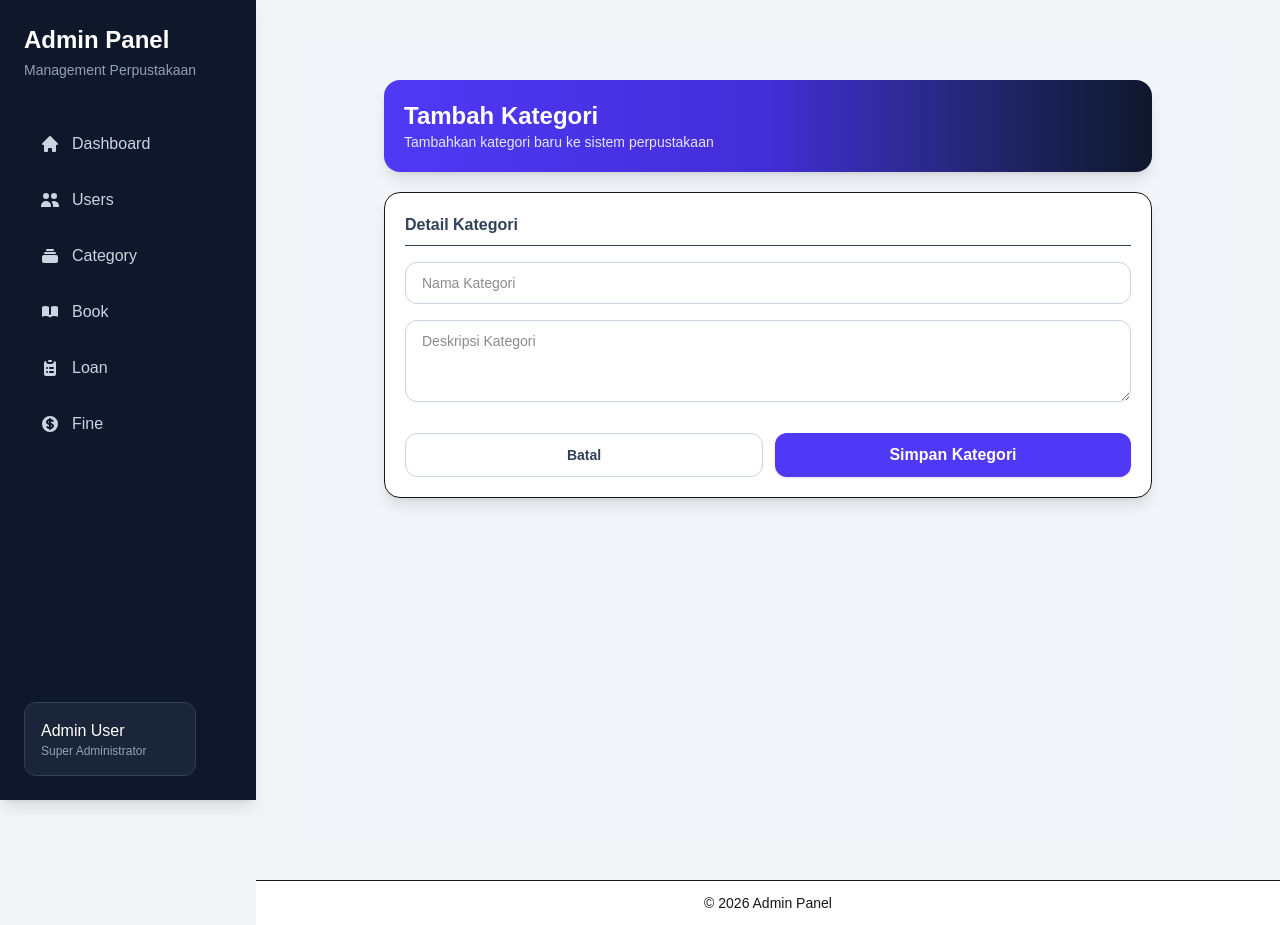
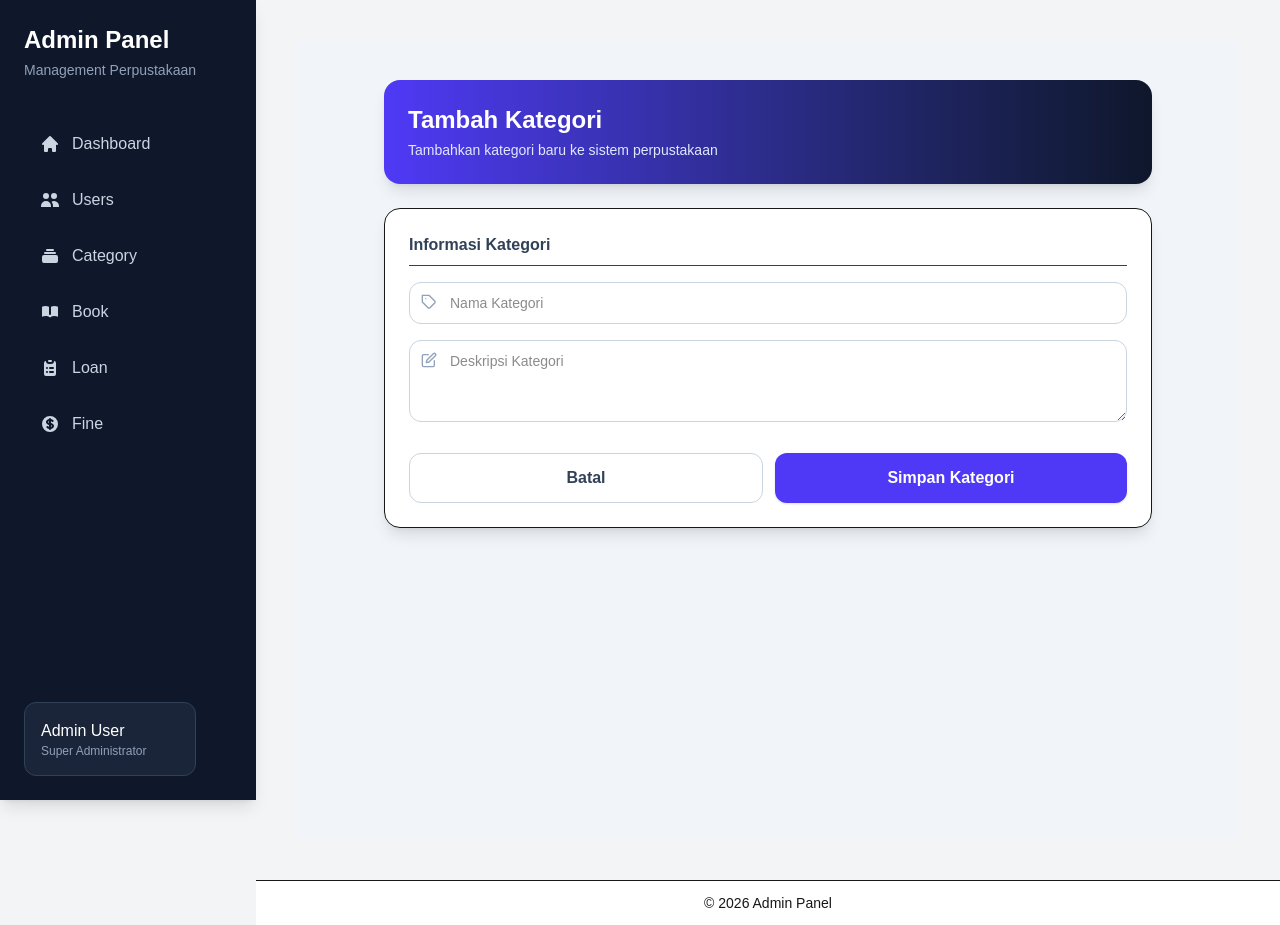
Before and after one commit to syidiqisyididiqi-hash/perpustakaan_frontend, a Next.js app: page /admin/category/create in a window 1280 px wide. Built offline with nearby package versions, Linux system fonts and the light colour scheme.

Commit message:
update category
merubah loading page create edit & menambhkan import button alerts

```diff
--- a/app/admin/category/[id]/edit/page.tsx
+++ b/app/admin/category/[id]/edit/page.tsx
@@ -1,7 +1,9 @@
 "use client";
 
+import { LoadingCard } from "@/app/admin/components/LoadingCard";
+import { Alert } from "@/app/lib/alert";
 import { useRouter, useParams } from "next/navigation";
-import { useState, ChangeEvent, FormEvent, useEffect } from "react";
+import { useState, useEffect } from "react";
 import { FiTag, FiEdit } from "react-icons/fi";
 
 const API_URL = "http://127.0.0.1:8000/api/categories";
@@ -11,7 +13,11 @@ export default function EditCategoryPage() {
   const params = useParams();
   const id = Array.isArray(params.id) ? params.id[0] : params.id;
 
-  const [form, setForm] = useState({ name: "", description: "" });
+  const [form, setForm] = useState({
+    name: "",
+    description: "",
+  });
+
   const [loading, setLoading] = useState(false);
   const [pageLoading, setPageLoading] = useState(true);
 
@@ -23,7 +29,6 @@ export default function EditCategoryPage() {
   const fetchCategory = async () => {
     try {
       const res = await fetch(`${API_URL}/${id}`);
-      if (!res.ok) throw new Error();
       const data = await res.json();
       const category = data?.data ?? data;
 
@@ -32,55 +37,64 @@ export default function EditCategoryPage() {
         description: category?.description ?? "",
       });
     } catch {
-      alert("Gagal mengambil data kategori");
+      Alert.error("Gagal mengambil data kategori");
     } finally {
       setPageLoading(false);
     }
   };
 
-  const handleChange = (e: ChangeEvent<HTMLInputElement | HTMLTextAreaElement>) => {
+  const handleChange = (e: any) => {
     setForm({ ...form, [e.target.name]: e.target.value });
   };
 
-  const handleSubmit = async (e: FormEvent<HTMLFormElement>) => {
+  const handleSubmit = async (e: any) => {
     e.preventDefault();
+    setLoading(true);
+
     try {
-      setLoading(true);
+      const payload = Object.fromEntries(
+        Object.entries(form).map(([k, v]) => [k, v === "" ? null : v])
+      );
+
       const res = await fetch(`${API_URL}/${id}`, {
         method: "PUT",
-        headers: { "Content-Type": "application/json", Accept: "application/json" },
-        body: JSON.stringify(form),
+        headers: {
+          "Content-Type": "application/json",
+          Accept: "application/json",
+        },
+        body: JSON.stringify(payload),
       });
 
-      if (!res.ok) throw new Error();
+      const data = await res.json();
 
+      if (!res.ok) throw new Error(data.message);
+
+      await Alert.success("Kategori berhasil diperbarui");
       router.push("/admin/category");
-    } catch {
-      alert("Terjadi kesalahan saat update kategori");
+    } catch (error: any) {
+      Alert.error(error.message || "Gagal update kategori");
     } finally {
       setLoading(false);
     }
   };
 
-  if (pageLoading)
-    return (
-      <div className="h-screen flex items-center justify-center text-slate-500">
-        Loading...
-      </div>
-    );
+  if (pageLoading) return <LoadingCard />;
 
   return (
     <div className="min-h-screen bg-slate-100 py-10 px-4">
       <div className="max-w-3xl mx-auto space-y-6">
+
         <div className="bg-gradient-to-r from-indigo-600 to-slate-900 rounded-2xl p-6 text-white shadow-lg">
           <h1 className="text-2xl font-bold">Edit Kategori</h1>
-          <p className="text-indigo-100 text-sm mt-1">Perbarui data kategori sistem</p>
+          <p className="text-indigo-100 text-sm mt-1">
+            Perbarui data kategori sistem
+          </p>
         </div>
 
         <div className="bg-white rounded-2xl shadow-lg border p-6">
           <form onSubmit={handleSubmit} className="space-y-6">
+
             <Section title="Informasi Kategori">
-              <div className="space-y-4">
               <Input
                 icon={<FiTag />}
                 name="name"
@@ -88,6 +102,7 @@ export default function EditCategoryPage() {
                 onChange={handleChange}
                 placeholder="Nama Kategori"
               />
+
               <InputArea
                 icon={<FiEdit />}
                 name="description"
@@ -95,14 +110,13 @@ export default function EditCategoryPage() {
                 onChange={handleChange}
                 placeholder="Deskripsi Kategori"
               />
-              </div>
             </Section>
 
             <div className="flex gap-3">
               <button
                 type="button"
                 onClick={() => router.back()}
-                className="flex-1 border border-slate-300 py-3 rounded-xl font-semibold text-slate-700 hover:bg-slate-100 transition"
+                className="flex-1 border border-slate-300 py-3 rounded-xl font-semibold text-slate-700 hover:bg-slate-100"
               >
                 Batal
               </button>
@@ -110,7 +124,7 @@ export default function EditCategoryPage() {
               <button
                 type="submit"
                 disabled={loading}
-                className="flex-1 bg-indigo-600 text-white py-3 rounded-xl font-semibold shadow hover:bg-indigo-700 transition flex justify-center items-center gap-2"
+                className="flex-1 bg-indigo-600 text-white py-3 rounded-xl font-semibold shadow hover:bg-indigo-700 flex items-center justify-center gap-2 disabled:opacity-60"
               >
                 {loading && (
                   <div className="w-4 h-4 border-2 border-white border-t-transparent rounded-full animate-spin" />
@@ -118,6 +132,7 @@ export default function EditCategoryPage() {
                 {loading ? "Menyimpan..." : "Update Kategori"}
               </button>
             </div>
+
           </form>
         </div>
       </div>
@@ -125,10 +140,13 @@ export default function EditCategoryPage() {
   );
 }
 
+
 function Section({ title, children }: any) {
   return (
     <div className="space-y-4">
-      <h2 className="font-semibold text-slate-700 border-b pb-2">{title}</h2>
+      <h2 className="font-semibold text-slate-700 border-b pb-2">
+        {title}
+      </h2>
       {children}
     </div>
   );
--- a/app/admin/category/create/page.tsx
+++ b/app/admin/category/create/page.tsx
@@ -1,7 +1,10 @@
 "use client";
 
 import { useRouter } from "next/navigation";
-import { useState, ChangeEvent, FormEvent } from "react";
+import { useState } from "react";
+import { LoadingCard } from "../../components/LoadingCard";
+import { Alert } from "@/app/lib/alert";
+import { FiTag, FiEdit } from "react-icons/fi";
 
 const API_URL = "http://127.0.0.1:8000/api/categories";
 
@@ -14,59 +17,85 @@ export default function CreateCategoryPage() {
     description: "",
   });
 
-  const handleChange = (e: ChangeEvent<HTMLInputElement | HTMLTextAreaElement>) => {
+  const handleChange = (e: any) => {
     setForm({ ...form, [e.target.name]: e.target.value });
   };
 
-  const handleSubmit = async (e: FormEvent<HTMLFormElement>) => {
+  const handleSubmit = async (e: any) => {
     e.preventDefault();
     setLoading(true);
+
     try {
+      const payload = Object.fromEntries(
+        Object.entries(form).map(([k, v]) => [k, v === "" ? null : v])
+      );
+
       const res = await fetch(API_URL, {
         method: "POST",
         headers: {
           "Content-Type": "application/json",
           Accept: "application/json",
         },
-        body: JSON.stringify(form),
+        body: JSON.stringify(payload),
       });
 
+      const data = await res.json().catch(() => ({}));
+
       if (!res.ok) {
-        const errorData = await res.json();
-        throw new Error(errorData.message || "Gagal menambahkan kategori");
+        await Alert.error(data.message || "Gagal menambahkan kategori");
+        return;
       }
 
-      alert("Kategori berhasil ditambahkan!");
+      await Alert.success("Kategori berhasil ditambahkan");
       router.push("/admin/category");
     } catch (error: any) {
-      alert("Gagal menambahkan kategori: " + (error.message || "Unknown error"));
+      Alert.error(error.message || "Terjadi kesalahan");
     } finally {
       setLoading(false);
     }
   };
 
+  if (loading) return <LoadingCard />;
+
   return (
     <div className="min-h-screen bg-slate-100 py-10 px-4">
-      <div className="max-w-3xl mx-auto space-y-5">
+      <div className="max-w-3xl mx-auto space-y-6">
 
-        <div className="bg-gradient-to-r from-indigo-600 via-indigo-700 to-slate-900 rounded-2xl p-5 text-white shadow-lg">
+        <div className="bg-gradient-to-r from-indigo-600 to-slate-900 rounded-2xl p-6 text-white shadow-lg">
           <h1 className="text-2xl font-bold">Tambah Kategori</h1>
-          <p className="text-indigo-100 text-sm">Tambahkan kategori baru ke sistem perpustakaan</p>
+          <p className="text-indigo-100 text-sm mt-1">
+            Tambahkan kategori baru ke sistem perpustakaan
+          </p>
         </div>
 
-        <div className="bg-white rounded-2xl shadow-lg border p-5">
+        <div className="bg-white rounded-2xl shadow-lg border p-6">
           <form onSubmit={handleSubmit} className="space-y-6">
 
-            <Section title="Detail Kategori">
-              <Input name="name" placeholder="Nama Kategori" value={form.name} onChange={handleChange} />
-              <InputArea name="description" placeholder="Deskripsi Kategori" value={form.description} onChange={handleChange} />
+            <Section title="Informasi Kategori">
+
+              <Input
+                icon={<FiTag />}
+                name="name"
+                value={form.name}
+                onChange={handleChange}
+                placeholder="Nama Kategori"
+              />
+
+              <InputArea
+                icon={<FiEdit />}
+                name="description"
+                value={form.description}
+                onChange={handleChange}
+                placeholder="Deskripsi Kategori"
+              />
+
             </Section>
 
             <div className="flex gap-3">
               <button
                 type="button"
                 onClick={() => router.back()}
-                className="flex-1 py-2.5 rounded-xl border border-slate-300 text-sm font-semibold text-slate-700 hover:bg-slate-100 transition"
+                className="flex-1 border border-slate-300 py-3 rounded-xl font-semibold text-slate-700 hover:bg-slate-100"
               >
                 Batal
               </button>
@@ -74,8 +103,11 @@ export default function CreateCategoryPage() {
               <button
                 type="submit"
                 disabled={loading}
-                className="flex-1 bg-indigo-600 text-white py-2.5 rounded-xl font-semibold shadow hover:bg-indigo-700 transition"
+                className="flex-1 bg-indigo-600 text-white py-3 rounded-xl font-semibold shadow hover:bg-indigo-700 flex items-center justify-center gap-2 disabled:opacity-60"
               >
+                {loading && (
+                  <div className="w-4 h-4 border-2 border-white border-t-transparent rounded-full animate-spin" />
+                )}
                 {loading ? "Menyimpan..." : "Simpan Kategori"}
               </button>
             </div>
@@ -87,40 +119,45 @@ export default function CreateCategoryPage() {
   );
 }
 
+
 function Section({ title, children }: any) {
   return (
     <div className="space-y-4">
-      <h2 className="font-semibold text-slate-700 border-b pb-2">{title}</h2>
+      <h2 className="font-semibold text-slate-700 border-b pb-2">
+        {title}
+      </h2>
       {children}
     </div>
   );
 }
 
-function Input({ name, onChange, placeholder, value }: any) {
+function Input({ icon, name, value, onChange, placeholder }: any) {
   return (
-    <div>
+    <div className="relative">
+      <div className="absolute left-3 top-3 text-slate-400">{icon}</div>
       <input
         name={name}
         value={value}
+        onChange={onChange}
         placeholder={placeholder}
-        onChange={onChange}
         required
-        className="w-full px-4 py-2.5 rounded-xl border border-slate-300 text-sm focus:ring-2 focus:ring-indigo-500 outline-none"
+        className="w-full pl-10 pr-3 py-2.5 rounded-xl border border-slate-300 text-sm focus:ring-2 focus:ring-indigo-500 outline-none"
       />
     </div>
   );
 }
 
-function InputArea({ name, onChange, placeholder, value }: any) {
+function InputArea({ icon, name, value, onChange, placeholder }: any) {
   return (
-    <div>
+    <div className="relative">
+      <div className="absolute left-3 top-3 text-slate-400">{icon}</div>
       <textarea
         name={name}
         value={value}
+        onChange={onChange}
         placeholder={placeholder}
-        onChange={onChange}
         rows={3}
-        className="w-full px-4 py-2.5 rounded-xl border border-slate-300 text-sm focus:ring-2 focus:ring-indigo-500 outline-none"
+        className="w-full pl-10 pr-3 py-2.5 rounded-xl border border-slate-300 text-sm focus:ring-2 focus:ring-indigo-500 outline-none"
       />
     </div>
   );
```
Also changed, not shown: app/admin/category/page.tsx (+17 -5 lines). Lines whose indentation alone changed are shown as unchanged.
